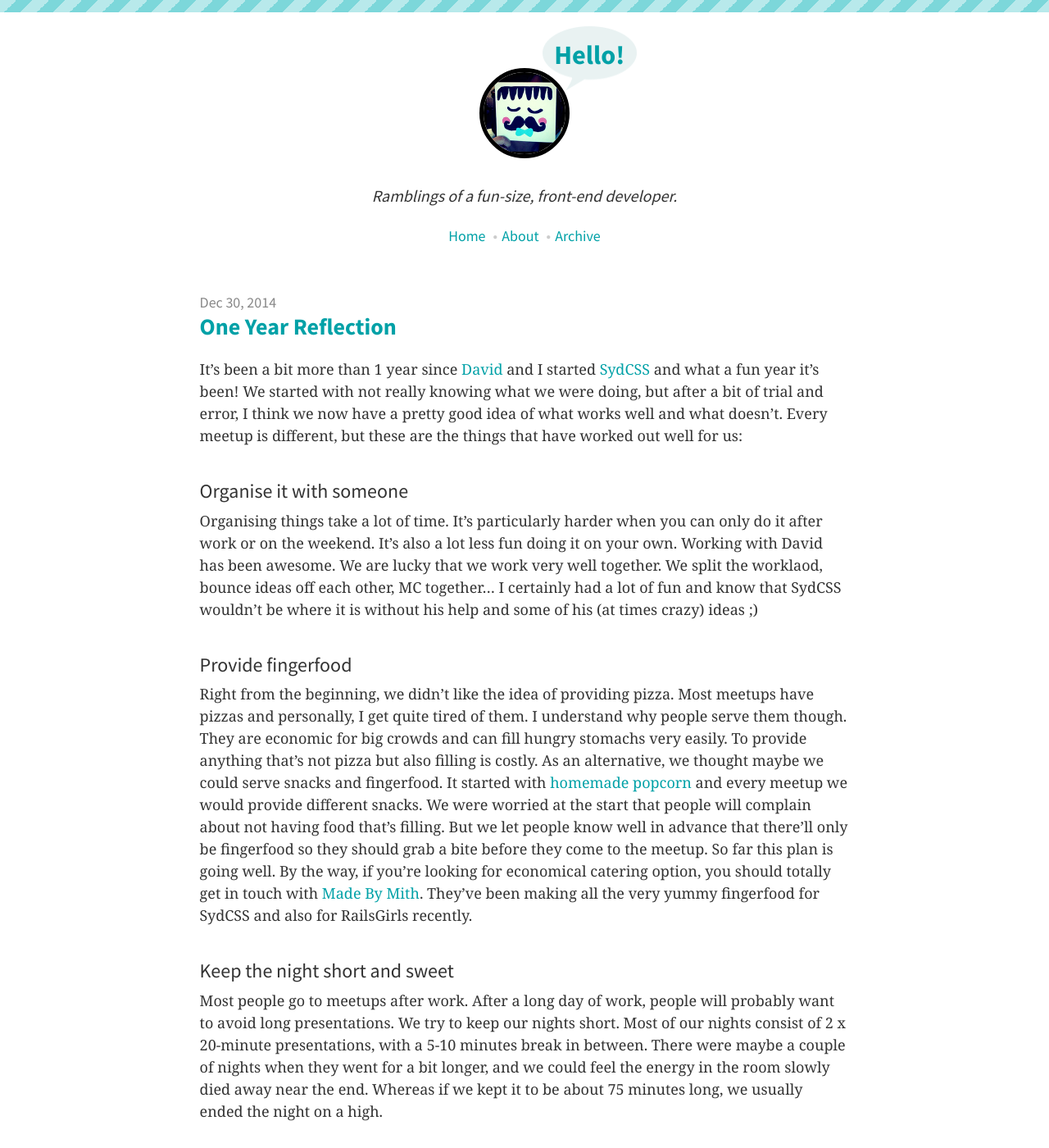
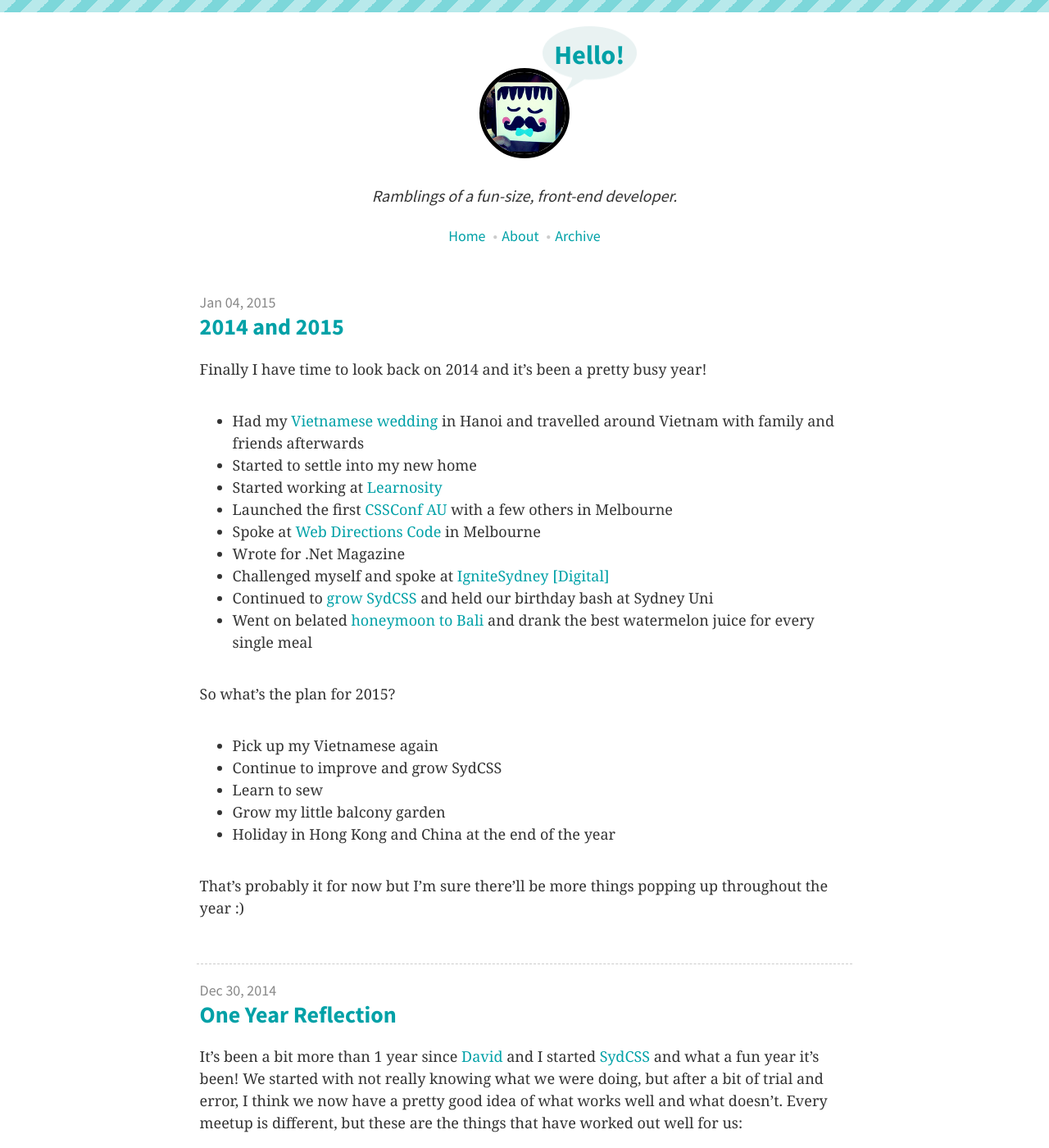
Before and after one commit to enterstudio/mobywhale-chan.github.io, a Jekyll site: the page built from index.html, in a window 1280 px wide and 1400 px high. Shown: the whole window at 82% size. Built offline with Jekyll 4.4.1, drawn with Linux system fonts in a browser that asks for light colours; Markdown is read by kramdown in place of the engine named in the settings; the list of posts is cut into pages by our own code; some of the changed text lies outside the part shown.

Commit message:
Update 2015-01-04-2014-and-2015.md

```diff
--- a/_posts/2015-01-04-2014-and-2015.md
+++ b/_posts/2015-01-04-2014-and-2015.md
@@ -1,5 +1,6 @@
 ---
-published: false
+published: true
+title: 2014 and 2015
 layout: post
 category: general
 ---
```
